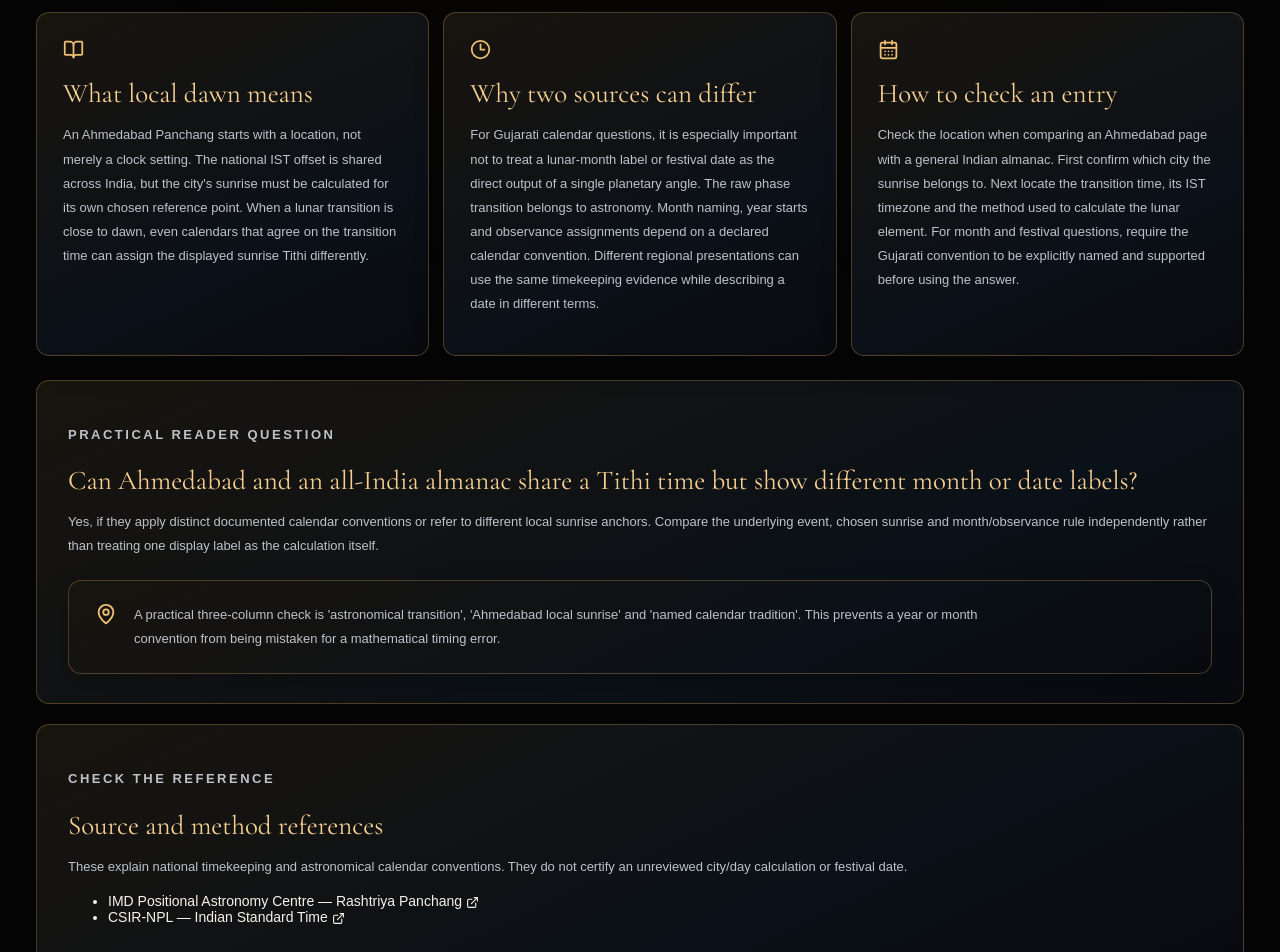
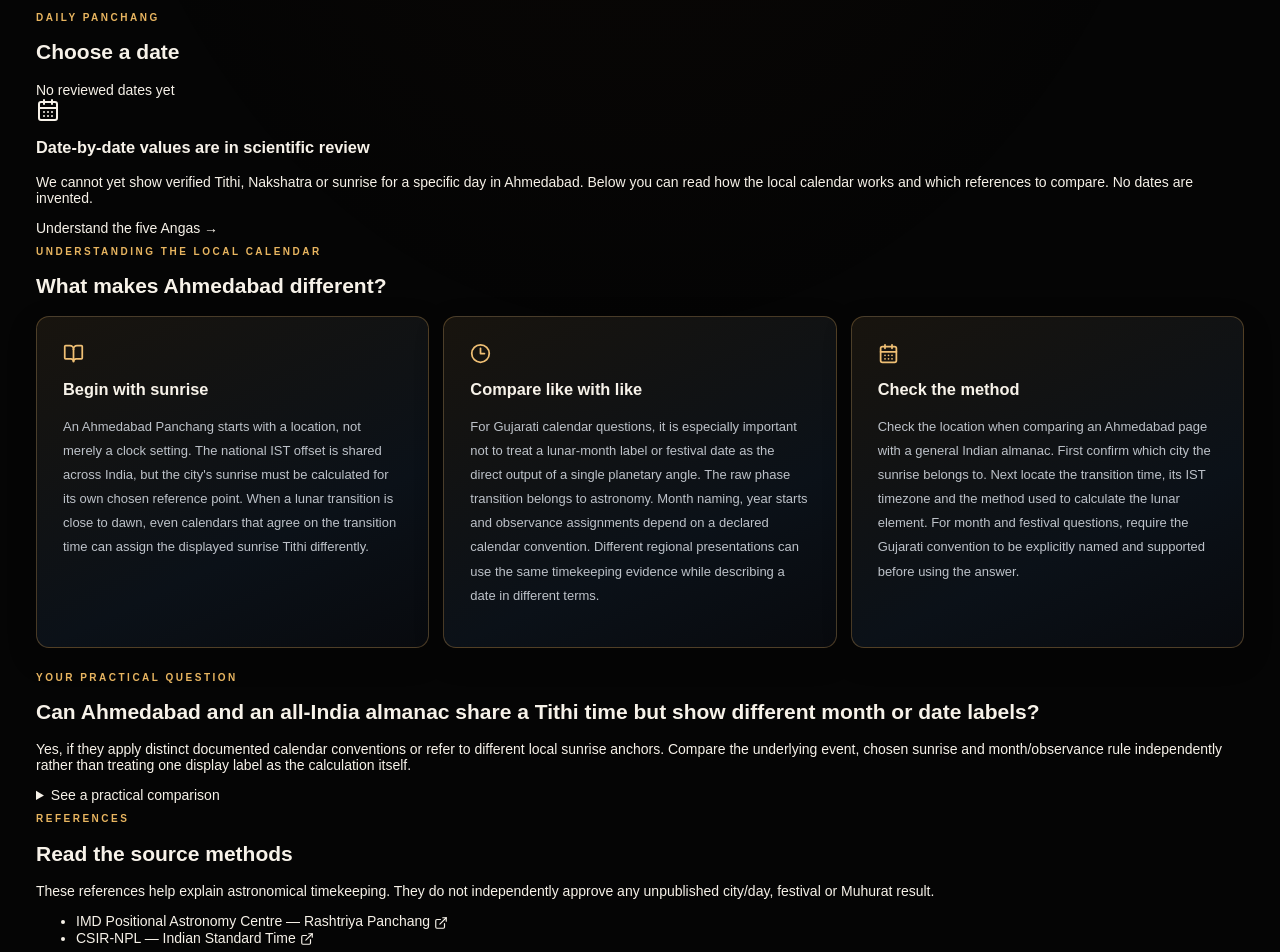
Before and after one commit to SviatF/panchavani, a Next.js app: page /panchang/ahmedabad/ in a window 1280 px wide. Shown: the part 380-1332 px from the top of the page. Built offline with nearby package versions, Linux system fonts and the light colour scheme.

Commit message:
ux: make actual daily availability prominent and simplify every city guide hierarchy

```diff
--- a/app/panchang/[city]/page.tsx
+++ b/app/panchang/[city]/page.tsx
@@ -30,34 +30,57 @@ export default async function CityPanchang({params}:Props){
  if(!isCity(city))notFound();
  const guide=CITY_GUIDES[city];
  const releases=approvedCityDays().filter(x=>x.cityId===city).sort((a,b)=>b.date.localeCompare(a.date));
- return <div className="page-width verified-hub">
-  <Link className="back-link" href="/panchang/"><ArrowLeft size={15}/> All locations</Link>
+ return <div className="page-width verified-hub editorial-city">
+  <Link className="back-link" href="/panchang/"><ArrowLeft size={15}/> All cities</Link>
   <p className="section-eyebrow">PANCHAVANI · {guide.region.toUpperCase()}</p>
-  <h1>{guide.label} Panchang</h1><p className="verified-intro">{guide.tagline}</p>
-  <div className="verified-explain">
-   <article><BookOpen size={21}/><h2>What local dawn means</h2><p>{guide.introduction}</p></article>
-   <article><Clock3 size={21}/><h2>Why two sources can differ</h2><p>{guide.insight}</p></article>
-   <article><CalendarDays size={21}/><h2>How to check an entry</h2><p>{guide.method}</p></article>
-  </div>
-  <section className="verified-release">
-   <div><p className="section-eyebrow">PRACTICAL READER QUESTION</p><h2>{guide.question}</h2></div>
-   <p>{guide.answer}</p>
-   <div className="verified-method"><MapPin size={22}/><p>{guide.example}</p></div>
-  </section>
-  <section className="verified-release">
-   <div><p className="section-eyebrow">CHECK THE REFERENCE</p><h2>Source and method references</h2></div>
-   <p>These explain national timekeeping and astronomical calendar conventions. They do not certify an unreviewed city/day calculation or festival date.</p>
-   <ul>{guide.sources.map(source=><li key={source.url}>
-    <a href={source.url} target="_blank" rel="noopener noreferrer">{source.label} <ExternalLink size={13}/></a>
-   </li>)}</ul>
-  </section>
-  <section className="verified-release"><div><p className="section-eyebrow">REVIEWED DAILY PANCHANG</p><h2>Available dates</h2></div>
-  {releases.length?
-   <div className="verified-dates">{releases.map(day=><div key={day.date} className="verified-day-row">
-     <Link href={`/panchang/${city}/${day.date}/`} className="verified-day-link">{day.date} · {day.panchang.tithi} · {day.panchang.nakshatra}</Link>
+  <h1>{guide.label} Panchang</h1>
+  <p className="verified-intro">{guide.tagline}</p>
+  <section className="editorial-city-release" aria-labelledby="city-dates-title">
+   <div className="editorial-city-release-header">
+    <div><p className="section-eyebrow">DAILY PANCHANG</p><h2 id="city-dates-title">Choose a date</h2></div>
+    <span className={releases.length?'editorial-data-tag is-available':'editorial-data-tag'}>
+     {releases.length?`${releases.length} reviewed dates`:'No reviewed dates yet'}
+    </span>
+   </div>
+   {releases.length?
+    <div className="verified-dates">{releases.map(day=><div key={day.date} className="verified-day-row">
+     <Link href={`/panchang/${city}/${day.date}/`} className="verified-day-link">
+      {day.date} · {day.panchang.tithi} · {day.panchang.nakshatra}
+     </Link>
      <span>Sunrise {indiaTime(day.sun.sunriseUtc)} IST</span>
     </div>)}</div>:
-   <p className="verified-muted">Daily astronomical timings and ritual dates are not listed until their calculation method and observation points are independently approved. This city guide explains how to interpret and verify them.</p>}
+    <div className="editorial-empty-state">
+     <CalendarDays size={24} aria-hidden="true"/>
+     <div><h3>Date-by-date values are in scientific review</h3>
+      <p>We cannot yet show verified Tithi, Nakshatra or sunrise for a specific day in {guide.label}. Below you can read how the local calendar works and which references to compare. No dates are invented.</p>
+      <Link href="/learn/">Understand the five Angas →</Link>
+     </div>
+    </div>}
+  </section>
+  <section className="editorial-city-explainer" aria-labelledby="city-explainer-title">
+   <p className="section-eyebrow">UNDERSTANDING THE LOCAL CALENDAR</p>
+   <h2 id="city-explainer-title">What makes {guide.label} different?</h2>
+   <div className="verified-explain">
+    <article><BookOpen size={21}/><h3>Begin with sunrise</h3><p>{guide.introduction}</p></article>
+    <article><Clock3 size={21}/><h3>Compare like with like</h3><p>{guide.insight}</p></article>
+    <article><CalendarDays size={21}/><h3>Check the method</h3><p>{guide.method}</p></article>
+   </div>
+  </section>
+  <section className="editorial-city-question">
+   <p className="section-eyebrow">YOUR PRACTICAL QUESTION</p>
+   <h2>{guide.question}</h2>
+   <p>{guide.answer}</p>
+   <details className="editorial-details"><summary>See a practical comparison</summary>
+    <div className="verified-method"><MapPin size={22}/><p>{guide.example}</p></div>
+   </details>
+  </section>
+  <section className="editorial-city-sources">
+   <p className="section-eyebrow">REFERENCES</p>
+   <h2>Read the source methods</h2>
+   <p>These references help explain astronomical timekeeping. They do not independently approve any unpublished city/day, festival or Muhurat result.</p>
+   <ul>{guide.sources.map(source=><li key={source.url}>
+    <a href={source.url} target="_blank" rel="noopener noreferrer">{source.label} <ExternalLink size={14}/></a>
+   </li>)}</ul>
   </section>
  </div>;
 }
```
